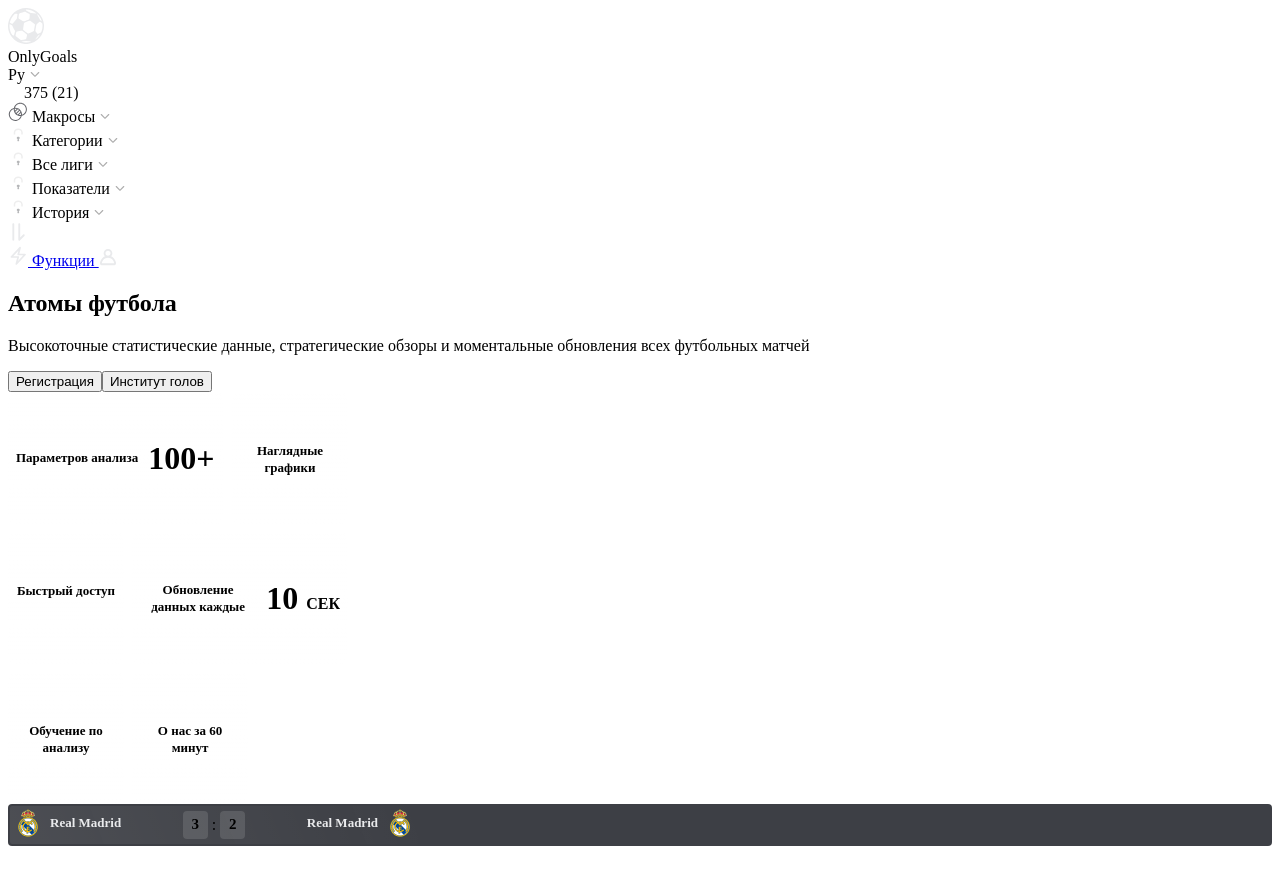
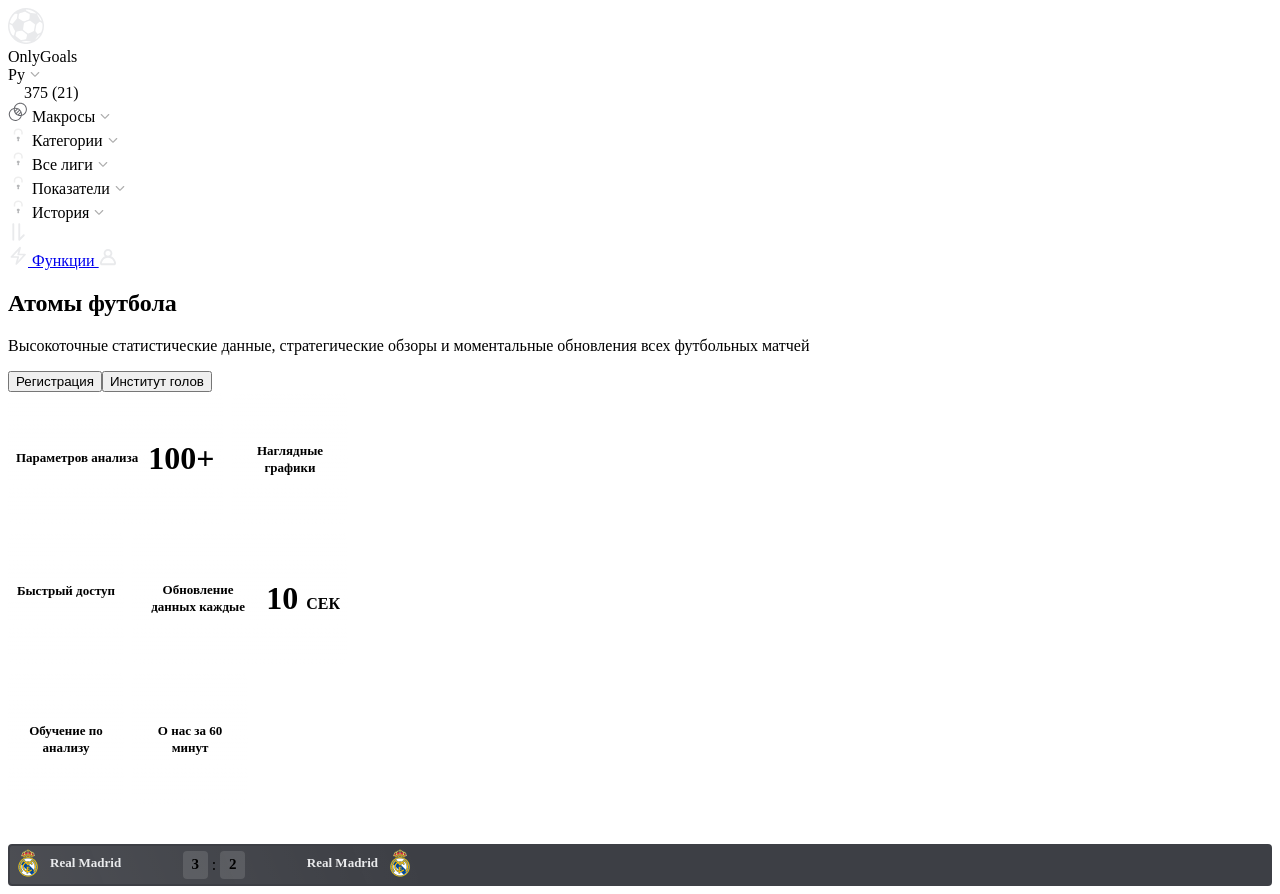
Before and after one commit to gldenis/onlygoals, a Vue app: page / in a window 1280 px wide. Before the commit the page ends 854 px from the top, so only its background shows below. Built offline with nearby package versions, Linux system fonts and the light colour scheme; the HTML template or start-up script is replaced by a standard one.

Commit message:
FIX: game card start

```diff
--- a/src/pages/index.vue
+++ b/src/pages/index.vue
@@ -95,6 +95,10 @@ import IconCharts from '@/components/icons/hero/IconCharts.vue'
 </template>
 
 <style lang="scss" scoped>
+.games {
+  margin-top: 40px;
+}
+
 .game-card {
   border-radius: 4px;
   background: var(--neutral-right-84, rgba(25, 27, 34, 0.84));
```
